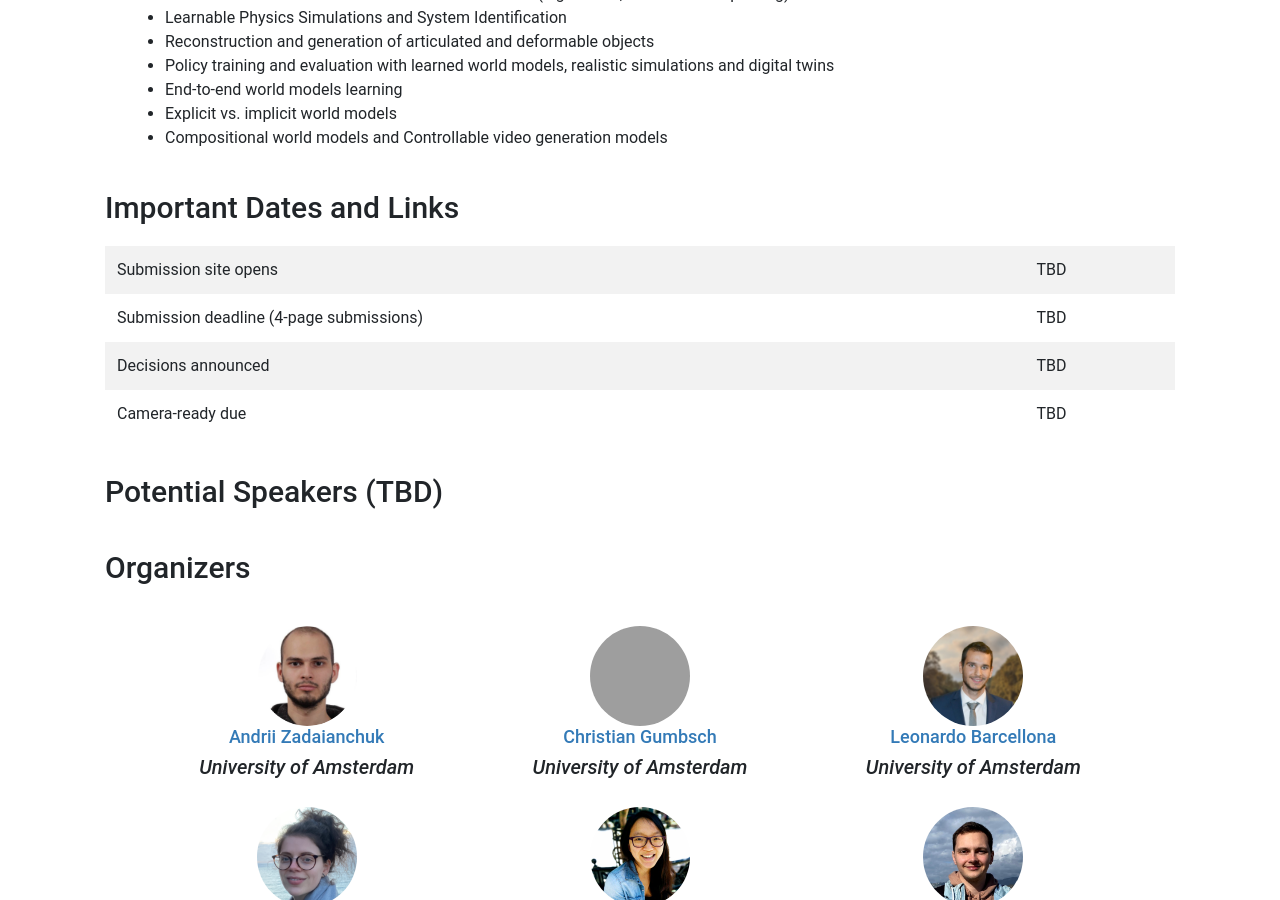
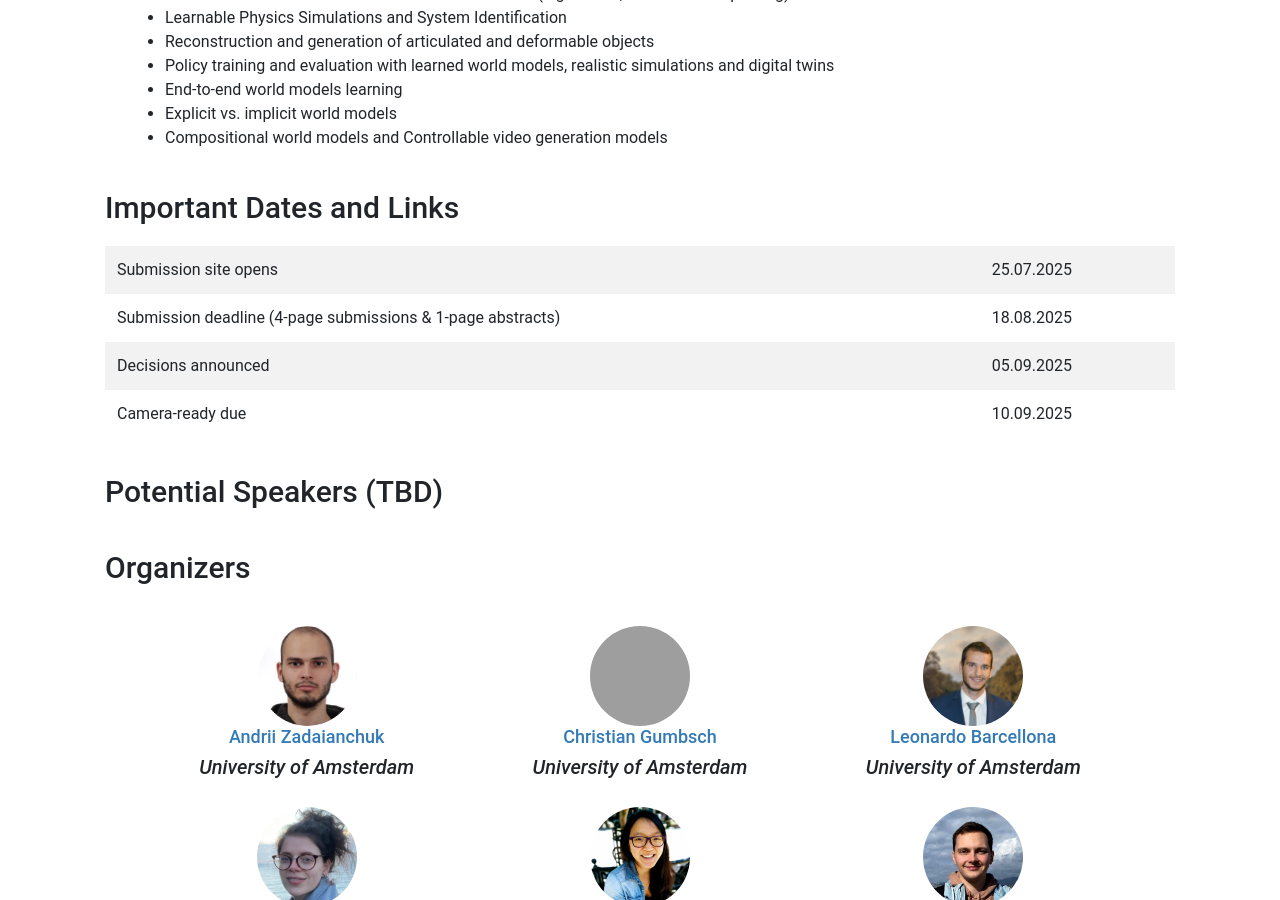
Before and after one commit to simulatingrobotworlds/simulatingrobotworlds.github.io, a Jekyll site: the page built from index.html, in a window 1280 px wide and 900 px high, scrolled down 887 px. Built offline with Jekyll 4.4.1, drawn with Linux system fonts in a browser that asks for light colours; nearby versions of some CDN libraries; grey boxes are pictures that could not be loaded.

Commit message:
Update dates

```diff
--- a/index.html
+++ b/index.html
@@ -56,19 +56,19 @@ layout: coverpage
     <tbody>
     <tr>
       <td>Submission site opens</td>
-      <td>TBD</td>
+      <td>25.07.2025</td>
     </tr>
     <tr>
-      <td>Submission deadline (4-page submissions)</td>
-      <td>TBD</td>
+      <td>Submission deadline (4-page submissions & 1-page abstracts)</td>
+      <td>18.08.2025</td>
     </tr>
     <tr>
       <td>Decisions announced</td>
-      <td>TBD</td>
+      <td>05.09.2025</td>
     </tr>
     <tr>
       <td>Camera-ready due</td>
-      <td>TBD</td>
+      <td>10.09.2025</td>
     </tr>
     </tbody>
     </table>
```
